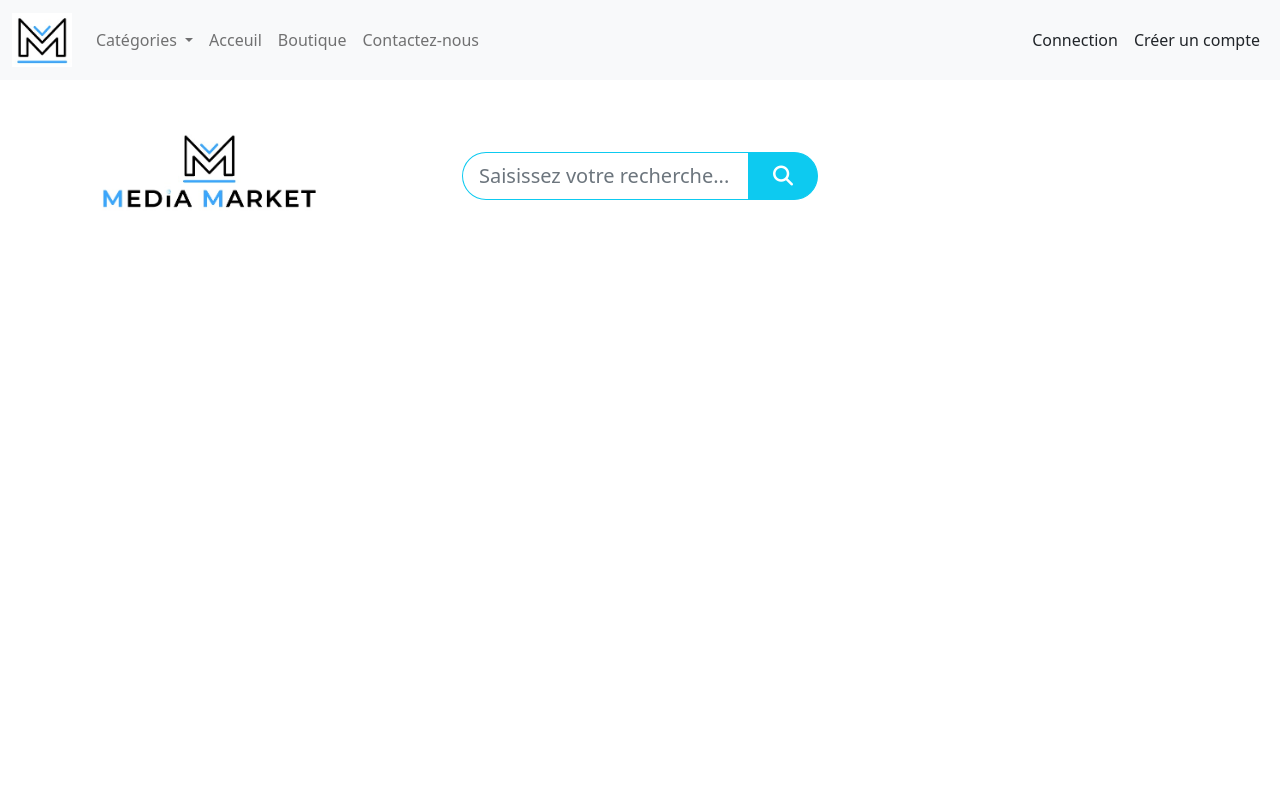
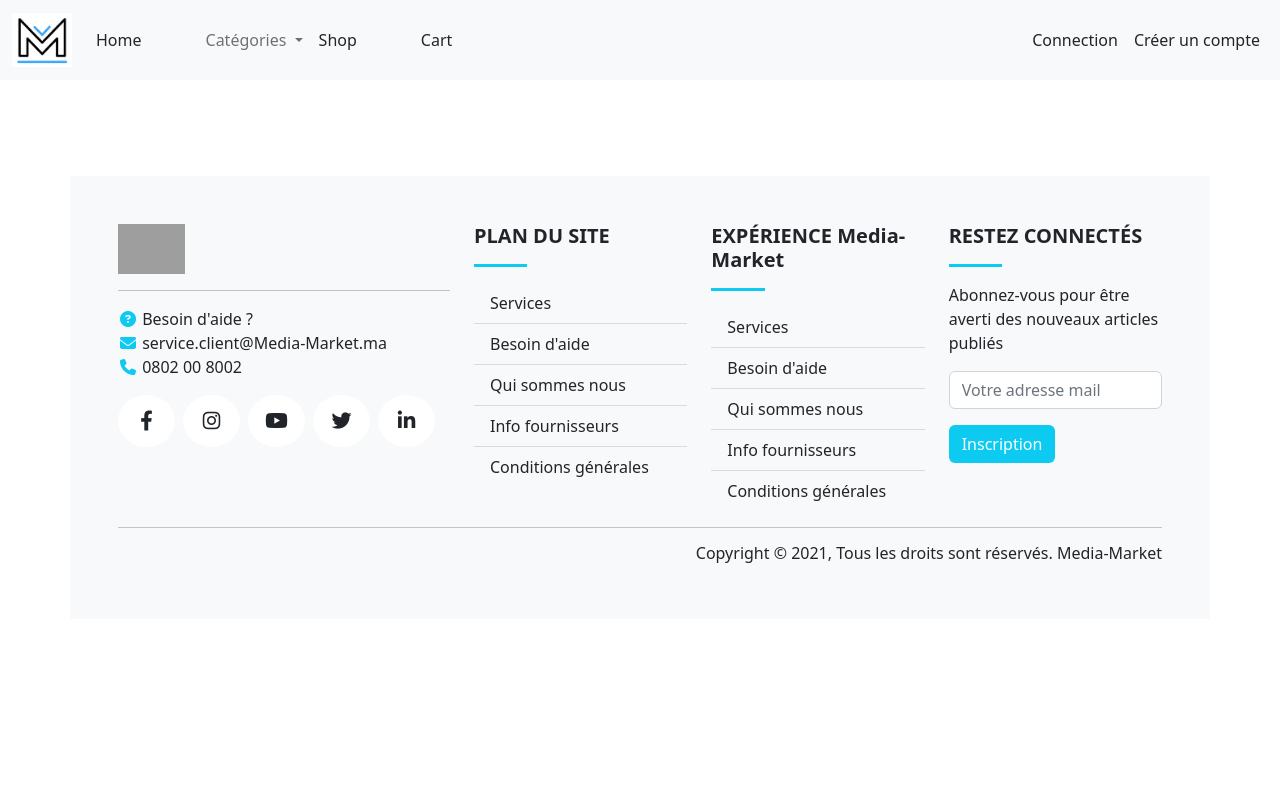
Before and after one commit to othmanemdi/media_market, a PHP site: template pages/body/nav.php in a window 1280 px wide. Run offline with PHP 8.4, Linux system fonts and the light colour scheme; the template is opened without the code that fills it, so the values that code supplies are empty; some libraries are stand-ins or nearby versions; grey boxes are pictures that could not be loaded.

Commit message:
adding files

```diff
--- a/css/style.css
+++ b/css/style.css
@@ -1,15 +1,48 @@
-::-webkit-scrollbar {
-    width: 8px;
+.bg-Media-Market {
+    background-color: #0dcaf0 !important;
 }
 
-::-webkit-scrollbar-track {
-    background: lightgray;
-    border-radius: 50px;
+.text-Media-Market {
+    color: #0dcaf0 !important;
 }
 
-::-webkit-scrollbar-thumb {
-    /* background: #212529; */
-    background: #0dcaf0;
 
-    border-radius: 50px;
+.dropdown-item:active {
+    color: #fff;
+    text-decoration: none;
+    background-color: #0dcaf0 !important;
 }
+
+.form-control:focus {
+    border-color: #0dcaf0 !important;
+    box-shadow: 0 0 0 0.2rem #0dcaf0(28, 175, 207, 0.25) !important;
+}
+
+.accordion-button:focus {
+    border-color: #0dcaf0;
+    box-shadow: 0 0 0 0.2rem #0dcaf0(217 35 15 / 25%) !important;
+    border-radius: 4px;
+}
+
+.text-Media-Market-hover:hover {
+    color: #0dcaf0 !important;
+}
+
+.activated {
+    color: #0dcaf0 !important;
+    font-weight: bold !important;
+}
+
+
+/* Src https://www.w3schools.com/howto/howto_css_text_selection.asp */
+
+::-moz-selection {
+    /* Code for Firefox */
+    color: #0dcaf0;
+    background: #fff1f1;
+}
+
+::selection {
+    color: #0dcaf0;
+    background: #fff1f1;
+}
--- a/pages/body/footer.php
+++ b/pages/body/footer.php
@@ -0,0 +1,95 @@
+<div class="bg-light p-5 mt-5">
+
+    <div class="row">
+        <div class="col-md-4">
+            <img src="images/logo/logo_Media-Market_.png" alt="" height="50">
+            <hr>
+            <ul class="list-unstyled">
+                <li class="text-Media-Market-hover">
+                    <i class="fas fa-question-circle fa-fw text-Media-Market"></i>
+                    Besoin d'aide ?
+                </li>
+                <li class="text-Media-Market-hover">
+                    <i class="fas fa-envelope fa-fw text-Media-Market"></i>
+                    service.client@Media-Market.ma
+                </li>
+                <li class="text-Media-Market-hover">
+                    <i class="fas fa-phone fa-fw text-Media-Market"></i>
+                    0802 00 8002
+                </li>
+            </ul>
+
+            <div class="d-flex flex-row mb-3">
+                <div class="p-3 me-2 bg-white rounded-circle">
+                    <i class="fab fa-facebook-f fa-fw text-dark fs-5"></i>
+                </div>
+                <div class="p-3 me-2 bg-white rounded-circle">
+                    <i class="fab fa-instagram fa-fw text-dark fs-5"></i>
+                </div>
+                <div class="p-3 me-2 bg-white rounded-circle">
+                    <i class="fab fa-youtube fa-fw text-dark fs-5"></i>
+                </div>
+                <div class="p-3 me-2 bg-white rounded-circle">
+                    <i class="fab fa-twitter fa-fw text-dark fs-5"></i>
+                </div>
+                <div class="p-3 me-2 bg-white rounded-circle">
+                    <i class="fab fa-linkedin-in fa-fw text-dark fs-5"></i>
+                </div>
+            </div>
+        </div>
+        <div class="col">
+            <h5 class="fw-bold">PLAN DU SITE</h5>
+            <div class="border-bottom border-info border-3 mt-3 w-25"></div>
+
+            <ul class="list-group list-group-flush mt-3">
+
+                <a class="bg-transparent list-group-item list-group-item-action text-Media-Market-hover" href="/services">Services</a>
+
+                <a class="bg-transparent list-group-item list-group-item-action text-Media-Market-hover" href="/besoin-daide">Besoin d'aide</a>
+
+                <a class="bg-transparent list-group-item list-group-item-action text-Media-Market-hover" href="/qui-nous-sommes">Qui sommes nous</a>
+
+                <a class="bg-transparent list-group-item list-group-item-action text-Media-Market-hover" href="/info-fournisseur">Info fournisseurs</a>
+
+                <a class="bg-transparent list-group-item list-group-item-action text-Media-Market-hover" href="/conditions-generales">Conditions générales</a>
+            </ul>
+
+
+
+
+        </div>
+        <div class="col">
+            <h5 class="fw-bold">EXPÉRIENCE Media-Market</h5>
+            <div class=" border-bottom border-info border-3 mt-3 w-25"></div>
+
+            <ul class="list-group list-group-flush mt-3">
+
+                <a class="bg-transparent list-group-item list-group-item-action text-Media-Market-hover" href="/services">Services</a>
+
+                <a class="bg-transparent list-group-item list-group-item-action text-Media-Market-hover" href="/besoin-daide">Besoin d'aide</a>
+
+                <a class="bg-transparent list-group-item list-group-item-action text-Media-Market-hover" href="/qui-nous-sommes">Qui sommes nous</a>
+
+                <a class="bg-transparent list-group-item list-group-item-action text-Media-Market-hover" href="/info-fournisseur">Info fournisseurs</a>
+
+                <a class="bg-transparent list-group-item list-group-item-action text-Media-Market-hover" href="/conditions-generales">Conditions générales</a>
+            </ul>
+
+        </div>
+        <div class="col">
+            <h5 class="fw-bold">RESTEZ CONNECTÉS</h5>
+            <div class=" border-bottom border-info border-3 mt-3 w-25"></div>
+            <p class="mt-3">Abonnez-vous pour être averti des nouveaux articles publiés</p>
+
+            <form action="post">
+                <input type="text" class="form-control input-lg" placeholder="Votre adresse mail">
+                <div class="btn bg-Media-Market text-white mt-3">
+                    Inscription
+                </div>
+            </form>
+        </div>
+    </div>
+    <hr>
+    <div class="h6 text-end">Copyright © 2021, Tous les droits sont réservés. Media-Market</div>
+
+</div>
--- a/pages/body/nav.php
+++ b/pages/body/nav.php
@@ -1,5 +1,5 @@
 <nav class="navbar navbar-expand-lg bg-light">
-    <div class="container-fluid">
+     <div class="container-fluid ">
          <a class="navbar-brand" href="#">
              <img src="images/logo/m.png" width="60" alt="">
          </a>
@@ -8,6 +8,9 @@
          </button>
          <div class="collapse navbar-collapse" id="navbarSupportedContent">
              <ul class="navbar-nav me-auto mb-2 mb-lg-0">
+                 <li class="nav-item me-5">
+                     <a class="nav-link link-dark px-2 <?= $page == "home" ? "activated" : "" ?>" href="home">Home</a>
+                 </li>
 
                  <li class="nav-item dropdown">
                      <a class="nav-link dropdown-toggle" href="#" id="navbarDropdown" role="button" data-bs-toggle="dropdown" aria-expanded="false">
@@ -20,41 +23,29 @@
                          <li><a class="dropdown-item" href="#">Accésoires</a></li>
                      </ul>
                  </li>
-
-                <li class="nav-item">
-                    <a class="nav-link <?= $page === 'home' ? 'text-info fw-bold' : '' ?>" aria-current="page" href="home">
-                        Acceuil
-                    </a>
-                </li>
-                <li class="nav-item">
-                    <a class="nav-link  <?= $page === 'shop' ? 'text-info fw-bold' : '' ?>" aria-current="page" href="shop">
-                        Boutique
-                    </a>
+                 <li class="nav-item me-5">
+                     <a class="nav-link link-dark px-2  <?= $page == "shop" ? "activated" : "" ?>" href="shop">Shop</a>
                  </li>
 
-                <li class="nav-item">
-                    <a class="nav-link  <?= $page === 'contact' ? 'text-info fw-bold' : '' ?>" aria-current="page" href="contact">
-                        Contactez-nous
-                    </a>
+                 <li class="nav-item me-5">
+                     <a class="nav-link link-dark px-2 <?= $page == "cart" ? "activated" : "" ?>" href="cart">Cart</a>
                  </li>
 
              </ul>
-            <ul class="d-flex nav">
+             <ul class="nav">
                  <li class="nav-item">
-                    <a href="login" class="nav-link link-dark px-2 <?= $page === 'login' ? 'text-info fw-bold' : '' ?>">Connection</a>
+                     <a href="login" class="nav-link link-dark px-2 <?= $page == "login" ? "activated" : "" ?>">Connection</a>
                  </li>
                  <li class="nav-item">
-                    <a href="register" class="nav-link link-dark px-2 <?= $page === 'register' ? 'text-info fw-bold' : '' ?>">Créer un compte</a>
+                     <a href="register" class="nav-link link-dark px-2 <?= $page == "register" ? "activated" : "" ?>">Créer un compte</a>
                  </li>
              </ul>
-
-        </div>
          </div>
  </nav>
-
+ </div>
  <div class="container mt-5">
      <div class="row">
-        <div class="col-md-4">
+         <!-- <div class="col-md-4">
              <img src="images/logo/media_market_logo.png" width="250" class="img-fluid rounded-top" alt="">
          </div>
 
@@ -68,12 +59,11 @@
              </div>
          </div>
  </div>
-</div>
-<!--
+
 
 <a href="cart" class="position-relative text-dark">
     <i class="fas fa-shopping-cart fs-5"></i>
-    <span class="position-absolute top-75 start-100 translate-middle badge bg-kitea rounded-pill">
+    <span class="position-absolute top-75 start-100 translate-middle badge bg-Media-Market rounded-pill">
         3
     </span>
 </a> -->
--- a/pages/register.php
+++ b/pages/register.php
@@ -150,7 +150,7 @@ ob_start(); ?>
                     </div>
                 </div>
 
-                <button type="submit" name="ajt_compte" class="btn btn-info text-white">Créer un compte</button>
+                <button type="submit" name="ajt_compte" class="btn bg-Media-Market text-white">Créer un compte</button>
                 <button class="btn btn-secondary">Retour</button>
             </form>
         </div>
```
Also changed, not shown: index.php (+11 -2 lines), pages/body/info.php (added, +42 -0 lines), pages/home.php (renamed from pages/hind_oulad_hadj_chaib/shop.php, +28 -2 lines), pages/login.php (+6 -18 lines), pages/body/header.php (added). Lines whose indentation alone changed are shown as unchanged.
